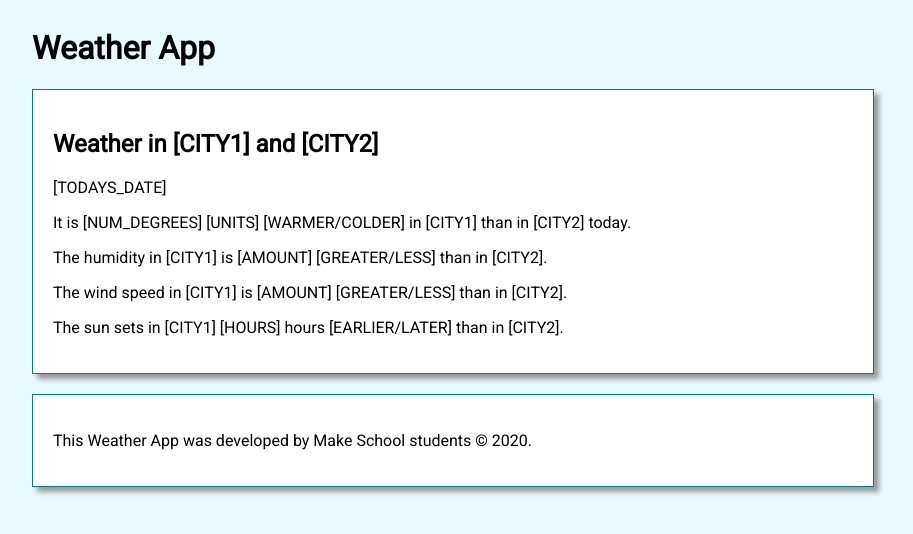
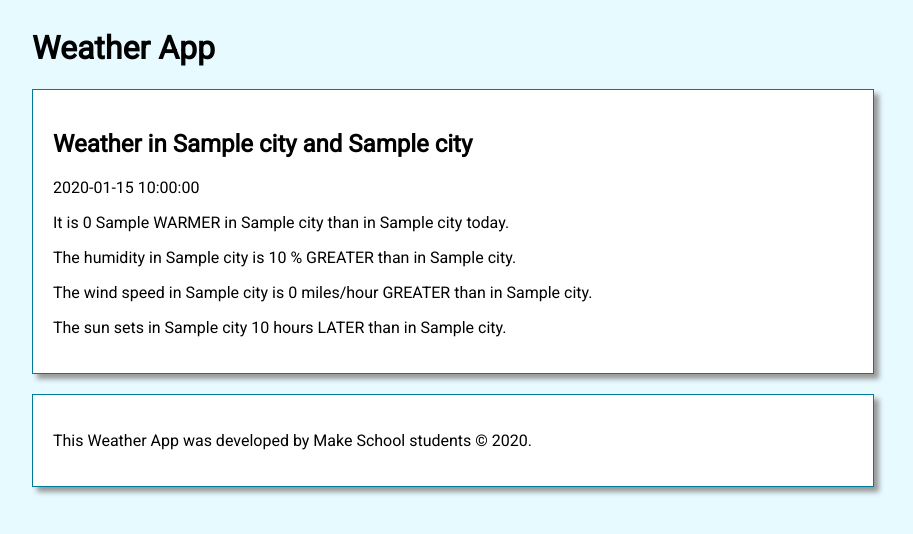
Before and after one commit to ArtificialBlue/WEB1.1, a Flask app: template assignments/Module-4-Assignment-APIs/templates/comparison_results.html in a window 1280 px wide. Shown: the top 534 px of the page, without its empty margins (208-1121 px from the left). Run offline with Flask 2, Linux system fonts and the light colour scheme; the template is opened without the code that fills it: most values are stand-ins (such as "Sample title", 1, 10 or a date in 2020).

Commit message:
[Update] Challenges Completed V1

```diff
--- a/assignments/Module-4-Assignment-APIs/app.py
+++ b/assignments/Module-4-Assignment-APIs/app.py
@@ -43,38 +43,36 @@ def get_letter_for_units(units):
 @app.route('/results')
 def results():
     """Displays results for current weather conditions."""
-    # TODO: Use 'request.args' to retrieve the city & units from the query
-    # parameters.
-    city = ''
-    units = ''
+
+    city = request.args.get('city')
+    units = request.args.get('units')
 
     params = {
-        # TODO: Enter query parameters here for the 'appid' (your api key),
-        # the city, and the units (metric or imperial).
-        # See the documentation here: https://openweathermap.org/current
-
+        'appid': API_KEY,
+        'q': city,
+        'units': units
     }
 
     result_json = requests.get(API_URL, params=params).json()
 
-    # Uncomment the line below to see the results of the API call!
-    # pp.pprint(result_json)
+    #pp.pprint(result_json)
 
-    # TODO: Replace the empty variables below with their appropriate values.
-    # You'll need to retrieve these from the result_json object above.
 
     # For the sunrise & sunset variables, I would recommend to turn them into
     # datetime objects. You can do so using the `datetime.fromtimestamp()`
     # function.
+    sunrise = datetime.fromtimestamp(result_json['sys']['sunrise'])
+    sunset = datetime.fromtimestamp(result_json['sys']['sunset'])
     context = {
-        'date': datetime.now(),
-        'city': '',
-        'description': '',
-        'temp': '',
-        'humidity': '',
-        'wind_speed': '',
-        'sunrise': '',
-        'sunset': '',
+        'date': (datetime.now()).strftime('%A, %B %d, %Y'),
+        'city': city,
+        'units': units,
+        'description': result_json['weather'][0]['description'],
+        'temp':  result_json['main']['temp'],
+        'humidity': result_json['main']['humidity'],
+        'wind_speed': result_json['wind']['speed'],
+        'sunrise': sunrise.strftime('%H:%M'),
+        'sunset': sunset.strftime('%H:%M'),
         'units_letter': get_letter_for_units(units)
     }
 
@@ -84,22 +82,46 @@ def results():
 @app.route('/comparison_results')
 def comparison_results():
     """Displays the relative weather for 2 different cities."""
-    # TODO: Use 'request.args' to retrieve the cities & units from the query
-    # parameters.
-    city1 = ''
-    city2 = ''
-    units = ''
+    city1 = request.args.get('city1')
+    city2 = request.args.get('city2')
+    units = request.args.get('units')
 
-    # TODO: Make 2 API calls, one for each city. HINT: You may want to write a
-    # helper function for this!
+    params = {
+        'one': {
+            'appid': API_KEY,
+            'q': city1,
+            'units': units
+            },
+        'two': {
+            'appid': API_KEY,
+            'q': city2,
+            'units': units
+        }
+    }
 
+    result_json_one = requests.get(API_URL, params=params['one']).json()
+    result_json_two = requests.get(API_URL, params=params['two']).json()
 
-    # TODO: Pass the information for both cities in the context. Make sure to
-    # pass info for the temperature, humidity, wind speed, and sunset time!
-    # HINT: It may be useful to create 2 new dictionaries, `city1_info` and
-    # `city2_info`, to organize the data.
     context = {
-
+        'date': (datetime.now()).strftime('%A, %B %d, %Y'),
+        'units': units,
+        'units_letter': get_letter_for_units(units),
+        'city1_info': {
+            'city': city1,
+            'temp':  result_json_one['main']['temp'],
+            'humidity': result_json_one['main']['humidity'],
+            'wind_speed': result_json_one['wind']['speed'],
+            'sunrise': result_json_one['sys']['sunrise'],
+            'sunset': int((datetime.fromtimestamp(result_json_one['sys']['sunset'])).strftime('%H'))
+        },
+        'city2_info': {
+            'city': city2,
+            'temp':  result_json_two['main']['temp'],
+            'humidity': result_json_two['main']['humidity'],
+            'wind_speed': result_json_two['wind']['speed'],
+            'sunrise': result_json_two['sys']['sunrise'],
+            'sunset': int((datetime.fromtimestamp(result_json_two['sys']['sunset'])).strftime('%H'))
+        }
     }
 
     return render_template('comparison_results.html', **context)
--- a/assignments/Module-4-Assignment-APIs/templates/comparison_results.html
+++ b/assignments/Module-4-Assignment-APIs/templates/comparison_results.html
@@ -2,33 +2,52 @@
 {% block content %}
 
 <section class="weather-form">
-    {#
-        TODO: Replace the hard-coded cities and date below with data from the
-        server.
-    #}
-    <h1>Weather in [CITY1] and [CITY2]</h1>
-    <p>[TODAYS_DATE]</p>
+
+    <h1>Weather in {{city1_info['city']}} and {{city2_info['city']}}</h1>
+    <p>{{date}}</p>
 
 
-    {#
-        TODO: Add the temperature, description, and min & max temperature below.
-        Replace 'F' with the appropriate units.
-    #}
+    {% if city1_info['temp'] - city2_info['temp'] < 0  %}
     <p>
-        It is [NUM_DEGREES] [UNITS] [WARMER/COLDER] in [CITY1] than in [CITY2] today.
+        It is {{city1_info['temp'] - city2_info['temp'] - 2*(city1_info['temp'] - city2_info['temp'])}} {{units_letter}} COLDER in {{city1_info['city']}} than in {{city2_info['city']}} today.
+    </p>
+    {% else %}
+    <p>
+        It is {{city1_info['temp'] - city2_info['temp']}} {{units_letter}} WARMER in {{city1_info['city']}} than in {{city2_info['city']}} today.
+    </p>
+    {% endif %}
+
+    {% if city1_info['humidity'] - city2_info['humidity'] < 0  %}
+    <p>
+        The humidity in {{city1_info['city']}} is {{city1_info['humidity'] - city2_info['humidity'] - 2*(city1_info['humidity'] - city2_info['humidity'])}} % LESS than in {{city2_info['city']}}.
+    </p>
+    {% else %}
+    <p>
+        The humidity in {{city1_info['city']}} is {{city1_info['humidity'] - city2_info['humidity']}} % GREATER than in {{city2_info['city']}}.
     </p>
 
+    {% endif %}
+
+
+    {% if city1_info['wind_speed'] - city2_info['wind_speed'] < 0  %}
     <p>
-        The humidity in [CITY1] is [AMOUNT] [GREATER/LESS] than in [CITY2].
+        The wind speed in {{city1_info['city']}} is {{city1_info['wind_speed'] - city2_info['wind_speed'] - 2*(city1_info['wind_speed'] - city2_info['wind_speed']) }} miles/hour LESS than in {{city2_info['city']}}.
     </p>
+    {% else %}
+    <p>
+        The wind speed in {{city1_info['city']}} is {{city1_info['wind_speed'] - city2_info['wind_speed']}} miles/hour GREATER than in {{city2_info['city']}}.
+    </p>
+    {% endif %}
 
+    {% if city1_info['sunset'] - city2_info['sunset'] < 0  %}
     <p>
-        The wind speed in [CITY1] is [AMOUNT] [GREATER/LESS] than in [CITY2].
+        The sun sets in {{city1_info['city']}} {{ city1_info['sunset'] - city2_info['sunset'] - 2*(city1_info['sunset'] - city2_info['sunset']) }} hours EARLIER than in {{city2_info['city']}}.
     </p>
-
+    {% else %}
     <p>
-        The sun sets in [CITY1] [HOURS] hours [EARLIER/LATER] than in [CITY2].
+        The sun sets in {{city1_info['city']}} {{ city1_info['sunset'] - city2_info['sunset'] }} hours LATER than in {{city2_info['city']}}.
     </p>
+    {% endif %}
 
 </section>
 
--- a/assignments/Module-4-Assignment-APIs/templates/home.html
+++ b/assignments/Module-4-Assignment-APIs/templates/home.html
@@ -47,14 +47,14 @@
             <p>
                 <label>
                     Please enter the first city: <br>
-                    <input type="text" name="city">
+                    <input type="text" name="city1">
                 </label>
             </p>
 
             <p>
                 <label>
                     Please enter the second city: <br>
-                    <input type="text" name="city">
+                    <input type="text" name="city2">
                 </label>
             </p>
 
```
Also changed, not shown: assignments/Module-4-Assignment-APIs/templates/results.html (+9 -16 lines), 1 other file.
